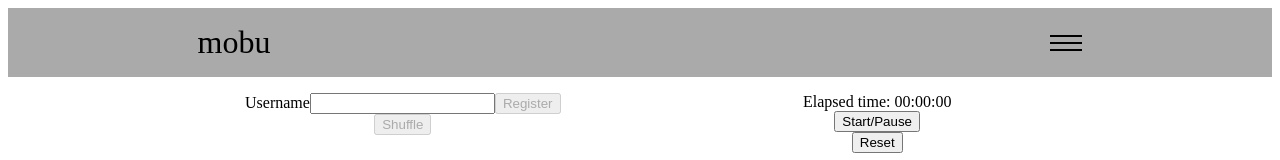
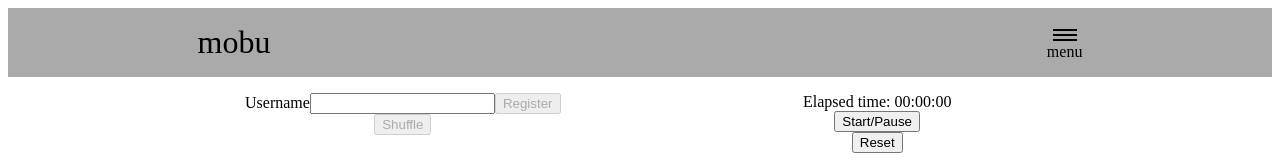
Before and after one commit to mobu-of-the-world/mobu, a React (Create React App) app: page / in a window 1280 px wide. Shown: the top 160 px of the page. Built offline with nearby package versions, Linux system fonts and the light colour scheme.

Commit message:
add menu icon

```diff
--- a/src/atoms/MenuIcon.css
+++ b/src/atoms/MenuIcon.css
@@ -1,14 +1,12 @@
-
 .menuicon {
   display: flex;
   flex-direction: column;
   justify-content: space-around;
-  padding-top: 0.5rem;
-  padding-bottom: 0.5rem;
+  height: 60%;
 }
 
 .menuicon--line {
   border-top: 1px solid;
   border-bottom: 1px solid;
-  width: 2rem;
+  width: 1.5rem;
 }
--- a/src/molecules/Header.tsx
+++ b/src/molecules/Header.tsx
@@ -1,15 +1,15 @@
 import React from "react";
 
-import MenuIcon from "../atoms/MenuIcon";
+import Menu from "./Menu";
 
 import "./Header.css";
 
-const Header: React.FunctionComponent = () => {
+const Header: React.FunctionComponent = ({}) => {
   return (
     <div className="header">
       <div className="header--container">
         <div className="header--logo">mobu</div>
-        <MenuIcon />
+        <Menu />
       </div>
     </div>
   );
--- /dev/null
+++ b/src/molecules/Menu.css
@@ -0,0 +1,7 @@
+.menu {
+  display: flex;
+  flex-direction: column;
+  justify-content: space-between;
+  align-items: center;
+  padding-top: 0.2rem;
+}
--- /dev/null
+++ b/src/molecules/Menu.tsx
@@ -0,0 +1,16 @@
+import React from "react";
+
+import MenuIcon from "../atoms/MenuIcon";
+
+import "./Menu.css";
+
+const Menu: React.FunctionComponent = () => {
+  return (
+    <div className="menu">
+      <MenuIcon />
+      menu
+    </div>
+  );
+};
+
+export default Menu;
```
